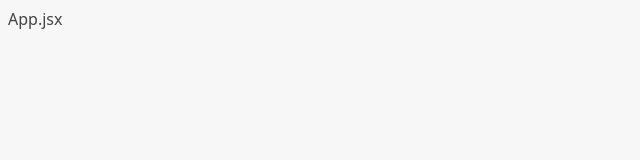
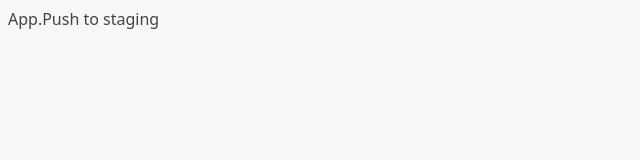
Before and after one commit to SibteNajam/Online-Pizza-Ordering, a React (Vite) app: page / in a window 1280 px wide. Shown: the top 160 px of the page, without its empty margins (0-640 px from the left). Built offline with nearby package versions, Linux system fonts and the light colour scheme.

Commit message:
trying to push chnges to staging

```diff
--- a/src/App.jsx
+++ b/src/App.jsx
@@ -1,5 +1,5 @@
 function App() {
-  return <div>App.jsx</div>;
+  return <div>App.Push to staging</div>;
 }
 
 export default App;
```
